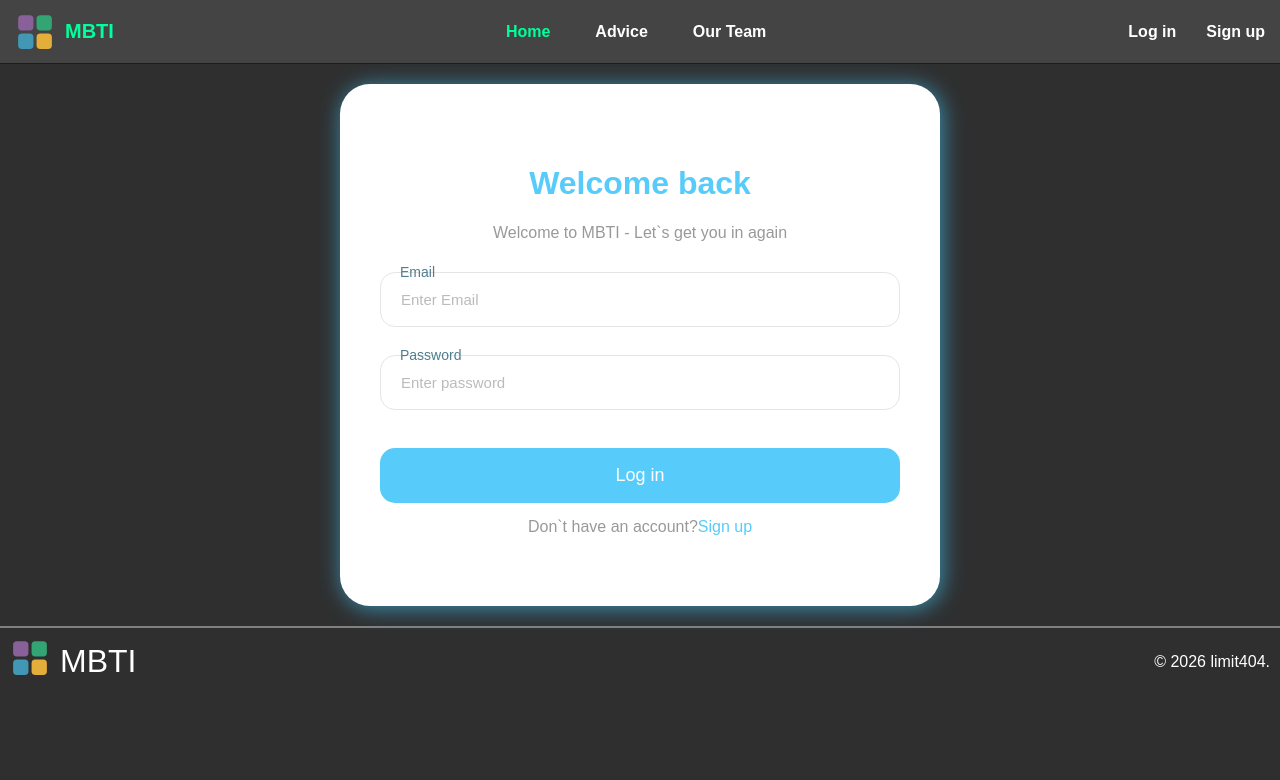
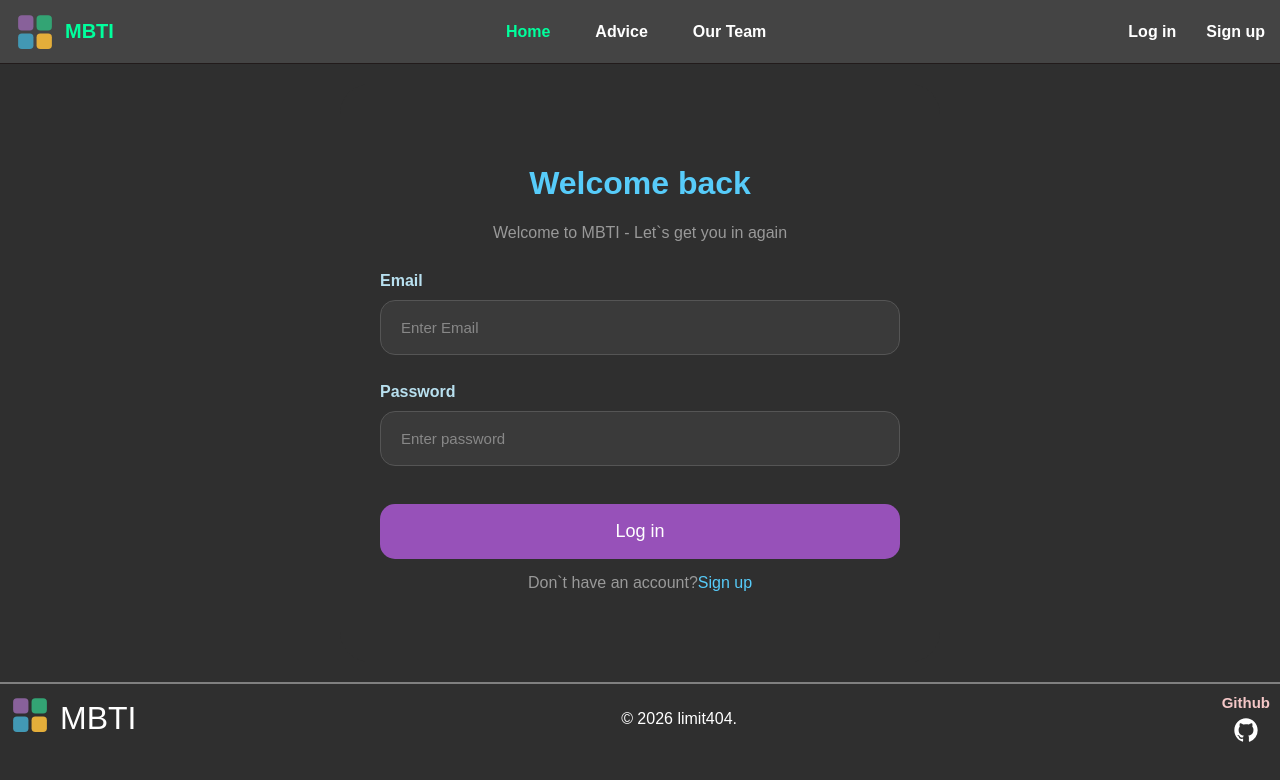
Before and after one commit to Team12349/MBTI, a website with bundled scripts: page frontend/login.html in a window 1280 px wide. Built offline with nearby package versions, Linux system fonts and the light colour scheme.

Commit message:
fix the footer

```diff
--- a/frontend/css/footer.css
+++ b/frontend/css/footer.css
@@ -67,9 +67,28 @@ footer i {
   font-size: 22px;
 }
 
+.github-link {
+  display: inline-flex;
+  align-items: center;
+  justify-content: center;
+}
+
+.github-icon {
+  display: block;
+  width: 28px;
+  height: 28px;
+  background-color: currentColor;
+  mask: url("../images/github.svg") center / contain no-repeat;
+  -webkit-mask: url("../images/github.svg") center / contain no-repeat;
+}
+
 footer i:hover {
   color: #00ff9d;
   cursor: pointer;
+}
+
+.github-link:hover {
+  color: #00ff9d;
 }
 
 footer div span:hover {
--- a/frontend/css/styles.css
+++ b/frontend/css/styles.css
@@ -401,11 +401,10 @@ nav .login:hover {
 
 .sign-up {
   width: 600px;
-  background-color: white;
+  background-color: #2f2f2f;
   margin: 20px auto;
   padding: 40px;
   border-radius: 30px;
-  box-shadow: 2px 2px 2cap #b082c7;
 }
 
 .sign-up h1 {
@@ -427,20 +426,21 @@ nav .login:hover {
 }
 
 .sign-up label {
-  font-size: 14px;
-  margin-bottom: 8px;
-  color: #4e2563ca;
-  position: absolute;
-  top: -8px;
-  left: 20px;
+  font-size: 16px;
+  font-weight: 700;
+  margin-bottom: 10px;
+  color: #c8b5d1;
+  text-align: left;
 }
 
 .sign-up input[type="text"],
 .sign-up input[type="email"],
 .sign-up input[type="password"] {
+  background-color: #3a3a3a;
+  color: white;
   height: 55px;
   padding: 0 20px;
-  border: 1px solid #e5e5e5;
+  border: 1px solid #555;
   border-radius: 15px;
   outline: none;
   font-size: 15px;
@@ -450,14 +450,13 @@ nav .login:hover {
 .sign-up input[type="text"]::placeholder,
 .sign-up input[type="email"]::placeholder,
 .sign-up input[type="password"]::placeholder {
-  color: #bbb;
+  color: #888;
 }
 
 .sign-up input[type="text"]:focus,
 .sign-up input[type="email"]:focus,
 .sign-up input[type="password"]:focus {
   border-color: #c8b5d1;
-  box-shadow: 0 0 8px #874bd133;
 }
 
 .sign-up button[type="submit"] {
@@ -547,11 +546,10 @@ nav .login:hover {
 
 .log-in {
   width: 600px;
-  background-color: white;
+  background-color: #2f2f2f;
   margin: 20px auto;
   padding: 40px;
   border-radius: 30px;
-  box-shadow: 2px 2px 2cap #3b93b5;
 }
 
 .log-in h1 {
@@ -573,20 +571,21 @@ nav .login:hover {
 }
 
 .log-in label {
-  font-size: 14px;
-  margin-bottom: 8px;
-  color: #2f657ad7;
-  position: absolute;
-  top: -8px;
-  left: 20px;
+  font-size: 16px;
+  font-weight: 700;
+  margin-bottom: 10px;
+  color: #b8e0ef;
+  text-align: left;
 }
 
 .log-in input[type="text"],
 .log-in input[type="email"],
 .log-in input[type="password"] {
+  background-color: #3a3a3a;
+  color: white;
   height: 55px;
   padding: 0 20px;
-  border: 1px solid #e5e5e5;
+  border: 1px solid #555;
   border-radius: 15px;
   outline: none;
   font-size: 15px;
@@ -596,14 +595,13 @@ nav .login:hover {
 .log-in input[type="text"]::placeholder,
 .log-in input[type="email"]::placeholder,
 .log-in input[type="password"]::placeholder {
-  color: #bbb;
+  color: #888;
 }
 
 .log-in input[type="text"]:focus,
 .log-in input[type="email"]:focus,
 .log-in input[type="password"]:focus {
   border-color: #b8e0ef;
-  box-shadow: 0 0 8px #8dd3eea8;
 }
 
 .log-in button[type="submit"] {
@@ -611,7 +609,7 @@ nav .login:hover {
   height: 55px;
   border: none;
   border-radius: 15px;
-  background-color: #57ccfa;
+  background-color: #9751b9;
   color: white;
   font-size: 18px;
   cursor: pointer;
@@ -621,8 +619,8 @@ nav .login:hover {
 
 .log-in button[type="submit"]:hover {
   background-color: white;
-  color: #57ccfa;
-  border: 1px solid #57ccfa;
+  color: #9751b9;
+  border: 1px solid #9751b9;
 }
 
 .log-in .social-icons i {
--- a/frontend/login.html
+++ b/frontend/login.html
@@ -56,6 +56,14 @@
         <a href="index.html">MBTI</a>
       </div>
       <span>&copy; 2026 limit404.</span>
+      <div class="footer-links">
+        <div class="social-media">
+          <span class="social-media-title">Github</span>
+          <a href="https://github.com/Team12349/MBTI" target="_blank" class="github-link" aria-label="GitHub repository">
+            <span class="github-icon" aria-hidden="true"></span>
+          </a>
+        </div>
+      </div>
     </footer>
 
     <script src="js/auth-ui.js" type="module"></script>
```
Also changed, not shown: frontend/advice.html (+2 -2 lines), frontend/index.html (+2 -2 lines), frontend/signup.html (+8 -0 lines), frontend/team.html (+8 -0 lines), frontend/images/github.svg (added).
